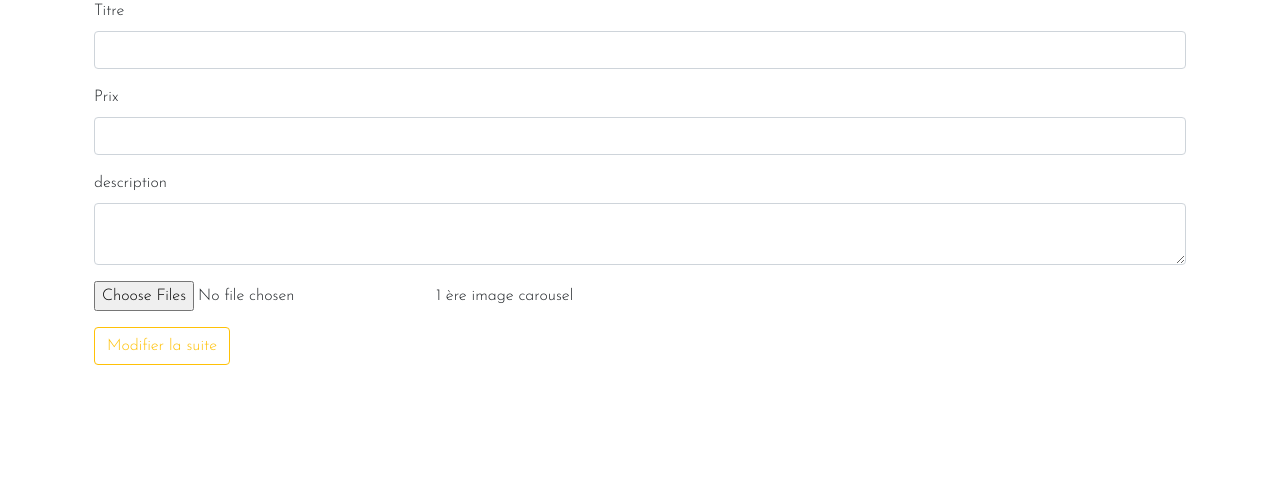
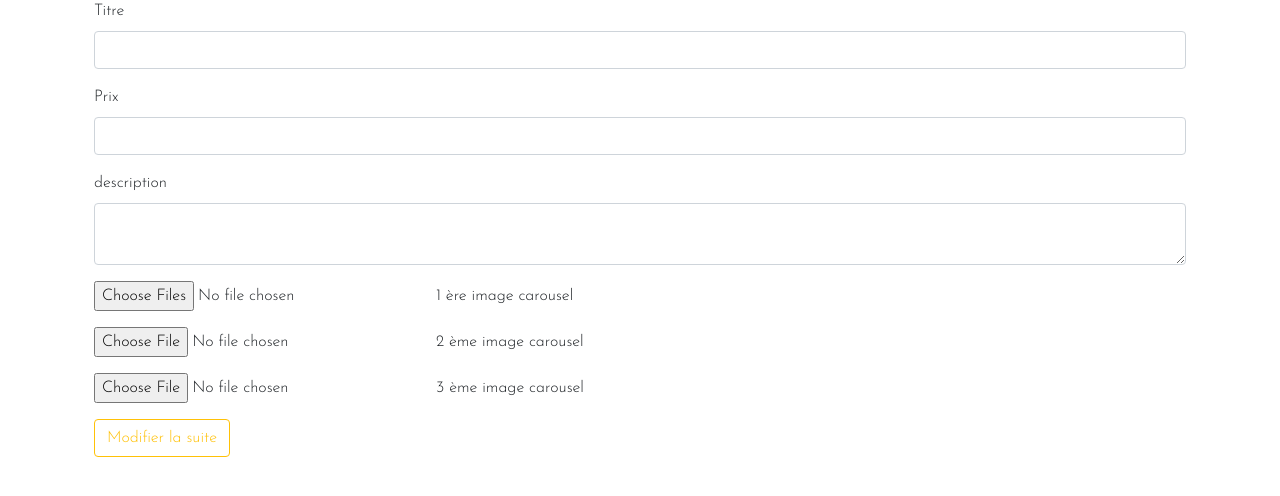
Before and after one commit to Damir9713/ecf_hotel, a PHP site: page /editSuite.php in a window 1280 px wide. Shown: the part 145-641 px from the top of the page. Run offline with PHP 8.4, Linux system fonts and the light colour scheme; the visitor is signed in with stand-in values (Sample User, id 1); data that the repository does not hold is empty.

Commit message:
Update editSuite.php

```diff
--- a/editSuite.php
+++ b/editSuite.php
@@ -41,14 +41,14 @@ require 'vendor/autoload.php';
               <input type="file" name="firstphoto" multiple>
               1 ère image carousel
             </div>
-            <!-- <div class="mb-3">
+            <div class="mb-3">
               <input type="file" name="secondphoto">
               2 ème image carousel
             </div>
             <div class="mb-3">
               <input type="file" name="thirdphoto">
               3 ème image carousel
-            </div> -->
+            </div>
 
 
 
```
